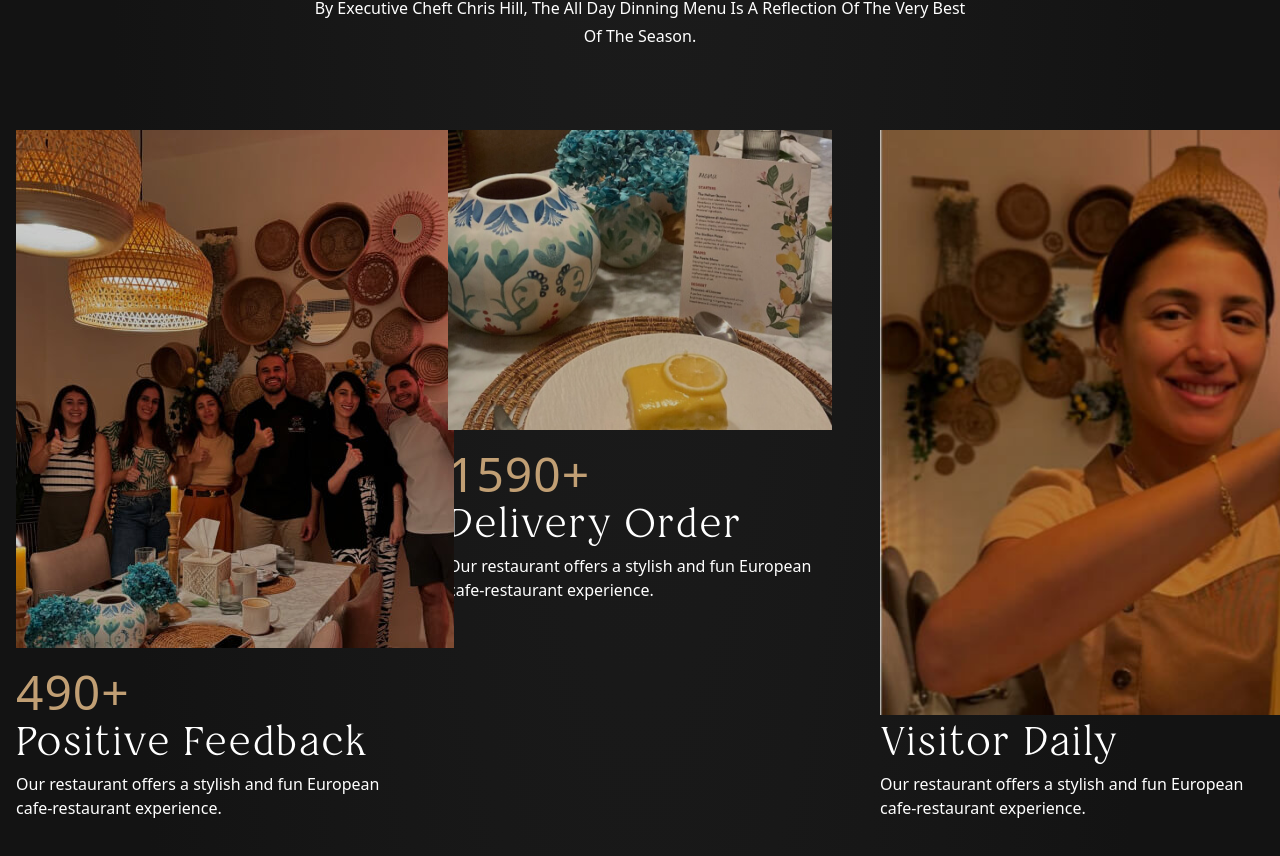
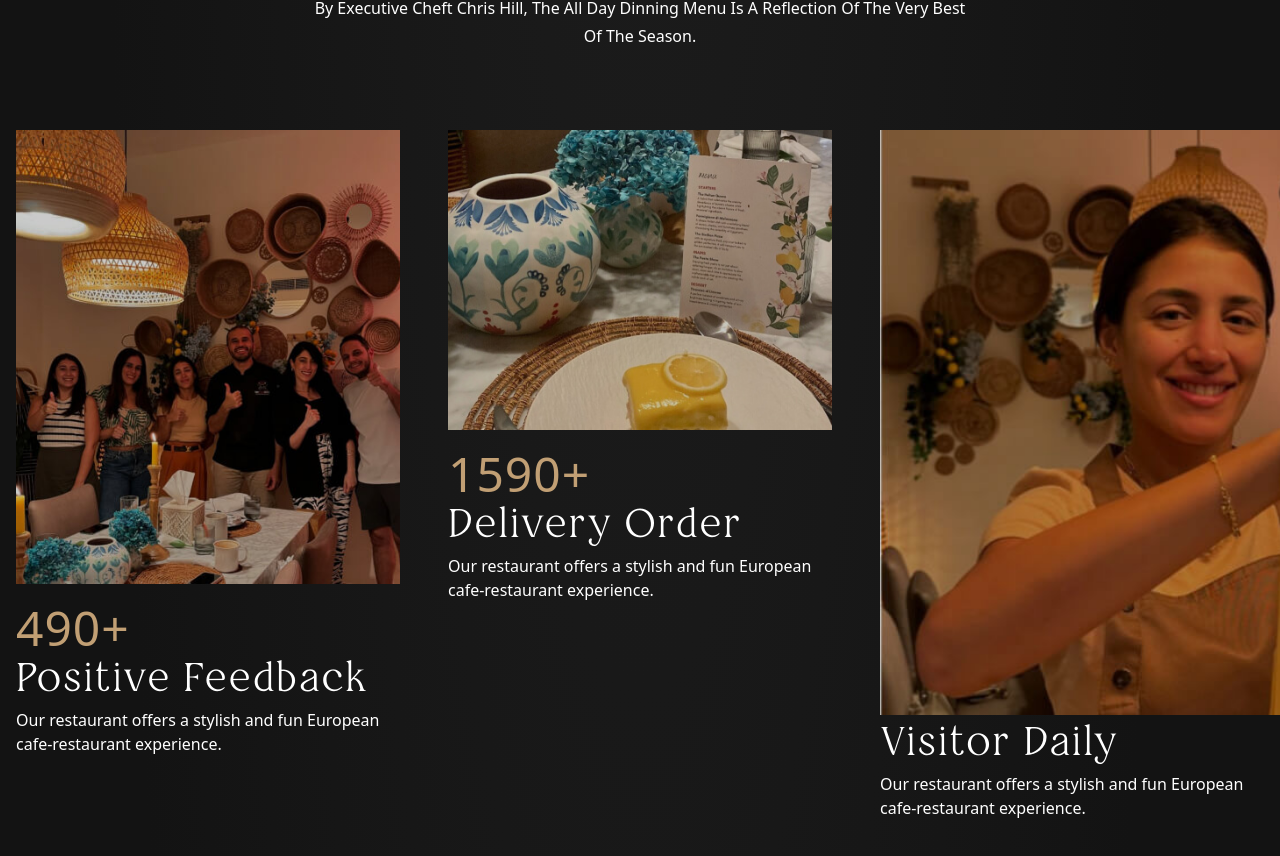
Before and after one commit to Safeya-Yasien/the-chef-show, a React (Vite) app: page / in a window 1280 px wide. Shown: the part 1034-1890 px from the top of the page. Built offline with nearby package versions, Linux system fonts and the light colour scheme.

Commit message:
update About.tsx

```diff
--- a/src/components/about/About.tsx
+++ b/src/components/about/About.tsx
@@ -27,7 +27,7 @@ const About = () => {
         {/*  */}
         <div className="grid grid-cols-1 lg:grid-cols-2 xl:grid-cols-3 gap-[48px]">
           <div className="h-auto md:h-[714px] flex flex-col gap-[20px]">
-            <div className="w-auto md:w-[438px] h-[518px]">
+            <div className=" justify-center items-center">
               <BlurFade delay={0.25} inView>
                 <img
                   src={image}
@@ -35,7 +35,7 @@ const About = () => {
                   loading="lazy"
                   className="object-cover w-full h-full"
                 />
-              </BlurFade>
+              </BlurFade>{" "}
             </div>
             {/* text */}
             <div className="flex flex-col gap-2">
```
